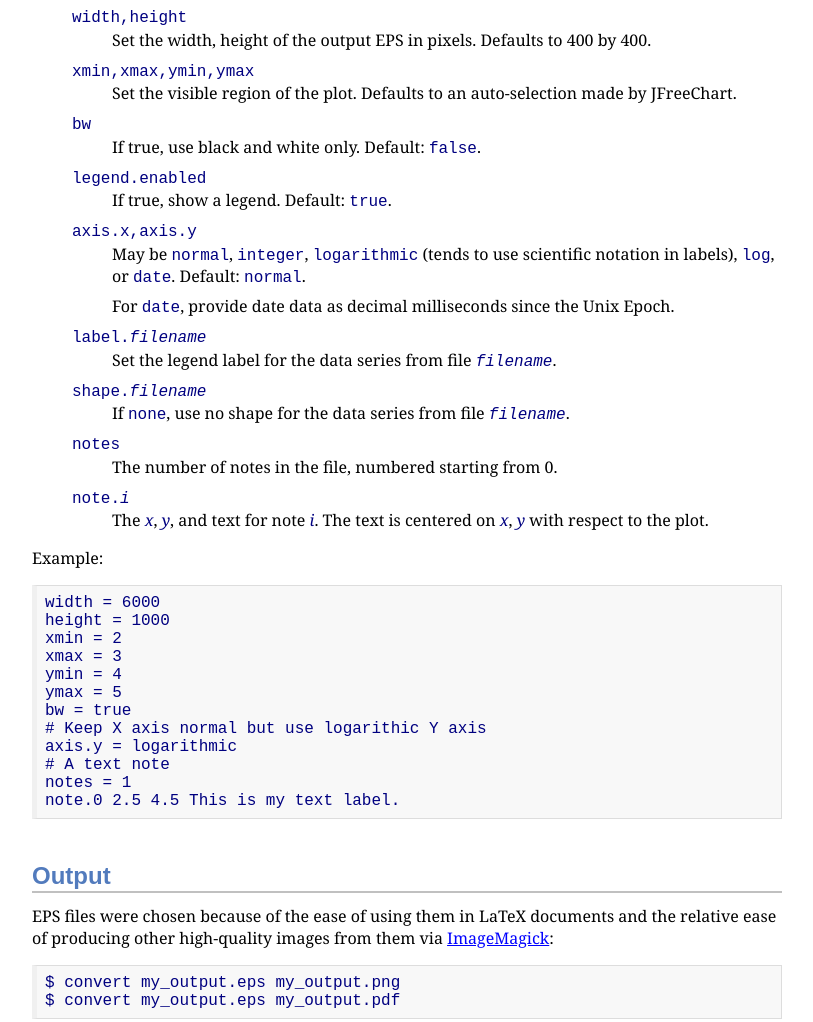
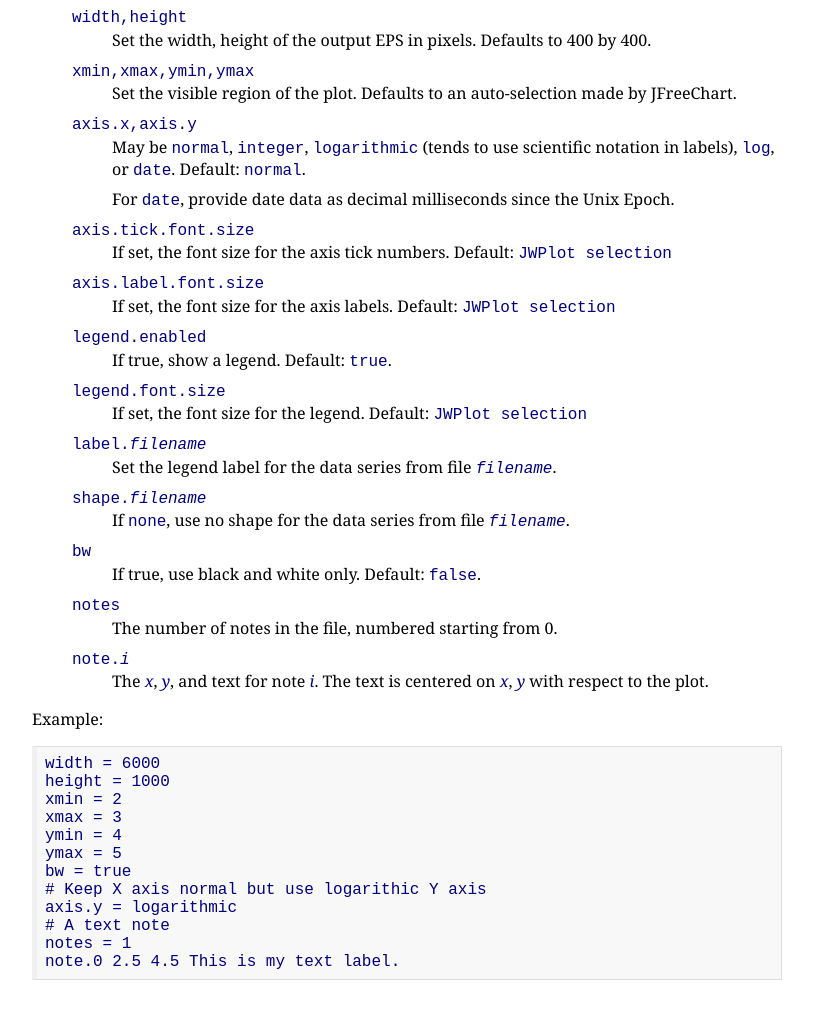
Before and after one commit to j-woz/jwplot, a plain HTML site: page index.html in a window 1280 px wide. Shown: the part 1405-2427 px from the top of the page, without its empty margins (32-845 px from the left). Drawn offline with Linux system fonts and the light colour scheme.

Commit message:
HTML version

```diff
--- a/index.html
+++ b/index.html
@@ -4,7 +4,7 @@
 <html xmlns="http://www.w3.org/1999/xhtml" xml:lang="en">
 <head>
 <meta http-equiv="Content-Type" content="application/xhtml+xml; charset=UTF-8" />
-<meta name="generator" content="AsciiDoc 8.6.10" />
+<meta name="generator" content="AsciiDoc 9.0.0rc1" />
 <title>JWPlot</title>
 <style type="text/css">
 /* Shared CSS for AsciiDoc xhtml11 and html5 backends */
@@ -436,7 +436,7 @@ thead, p.table.header {
 p.table {
   margin-top: 0;
 }
-/* Because the table frame attribute is overriden by CSS in most browsers. */
+/* Because the table frame attribute is overridden by CSS in most browsers. */
 div.tableblock > table[frame="void"] {
   border-style: none;
 }
@@ -784,7 +784,7 @@ $ bin/jwplot ...</code></pre>
 for the EPS, and a variable number of data files:</p></div>
 <div class="listingblock">
 <div class="content">
-<pre><code>$ jwplot -s my_output.eps my_config.cfg my_data.data</code></pre>
+<pre><code>$ jwplot my_output.eps my_config.cfg my_data.data</code></pre>
 </div></div>
 </div>
 </div>
@@ -865,11 +865,30 @@ Defaults to an auto-selection made by JFreeChart.
 </p>
 </dd>
 <dt class="hdlist1">
-<code>bw</code>
+<code>axis.x,axis.y</code>
 </dt>
 <dd>
 <p>
-If true, use black and white only.  Default: <code>false</code>.
+May be <code>normal</code>, <code>integer</code>,
+<code>logarithmic</code> (tends to use scientific notation in labels),
+<code>log</code>, or <code>date</code>.  Default: <code>normal</code>.
+</p>
+<div class="paragraph"><p>For <code>date</code>, provide date data as decimal milliseconds since the Unix Epoch.</p></div>
+</dd>
+<dt class="hdlist1">
+<code>axis.tick.font.size</code>
+</dt>
+<dd>
+<p>
+If set, the font size for the axis tick numbers.  Default: <code>JWPlot selection</code>
+</p>
+</dd>
+<dt class="hdlist1">
+<code>axis.label.font.size</code>
+</dt>
+<dd>
+<p>
+If set, the font size for the axis labels.  Default: <code>JWPlot selection</code>
 </p>
 </dd>
 <dt class="hdlist1">
@@ -881,15 +900,12 @@ If true, show a legend.  Default: <code>true</code>.
 </p>
 </dd>
 <dt class="hdlist1">
-<code>axis.x,axis.y</code>
+<code>legend.font.size</code>
 </dt>
 <dd>
 <p>
-May be <code>normal</code>, <code>integer</code>,
-<code>logarithmic</code> (tends to use scientific notation in labels),
-<code>log</code>, or <code>date</code>.  Default: <code>normal</code>.
+If set, the font size for the legend.  Default: <code>JWPlot selection</code>
 </p>
-<div class="paragraph"><p>For <code>date</code>, provide date data as decimal milliseconds since the Unix Epoch.</p></div>
 </dd>
 <dt class="hdlist1">
 <code>label.<em>filename</em></code>
@@ -907,6 +923,14 @@ file <code><em>filename</em></code>.
 <p>
 If <code>none</code>, use no shape for the data series from
 file <code><em>filename</em></code>.
+</p>
+</dd>
+<dt class="hdlist1">
+<code>bw</code>
+</dt>
+<dd>
+<p>
+If true, use black and white only.  Default: <code>false</code>.
 </p>
 </dd>
 <dt class="hdlist1">
@@ -1054,7 +1078,7 @@ The first data series will be plotted with respect to a left-hand
 <div id="footer">
 <div id="footer-text">
 Last updated
- 2020-01-03 13:21:20 CST
+ 2021-08-25 18:13:21 CDT
 </div>
 </div>
 </body>
```
